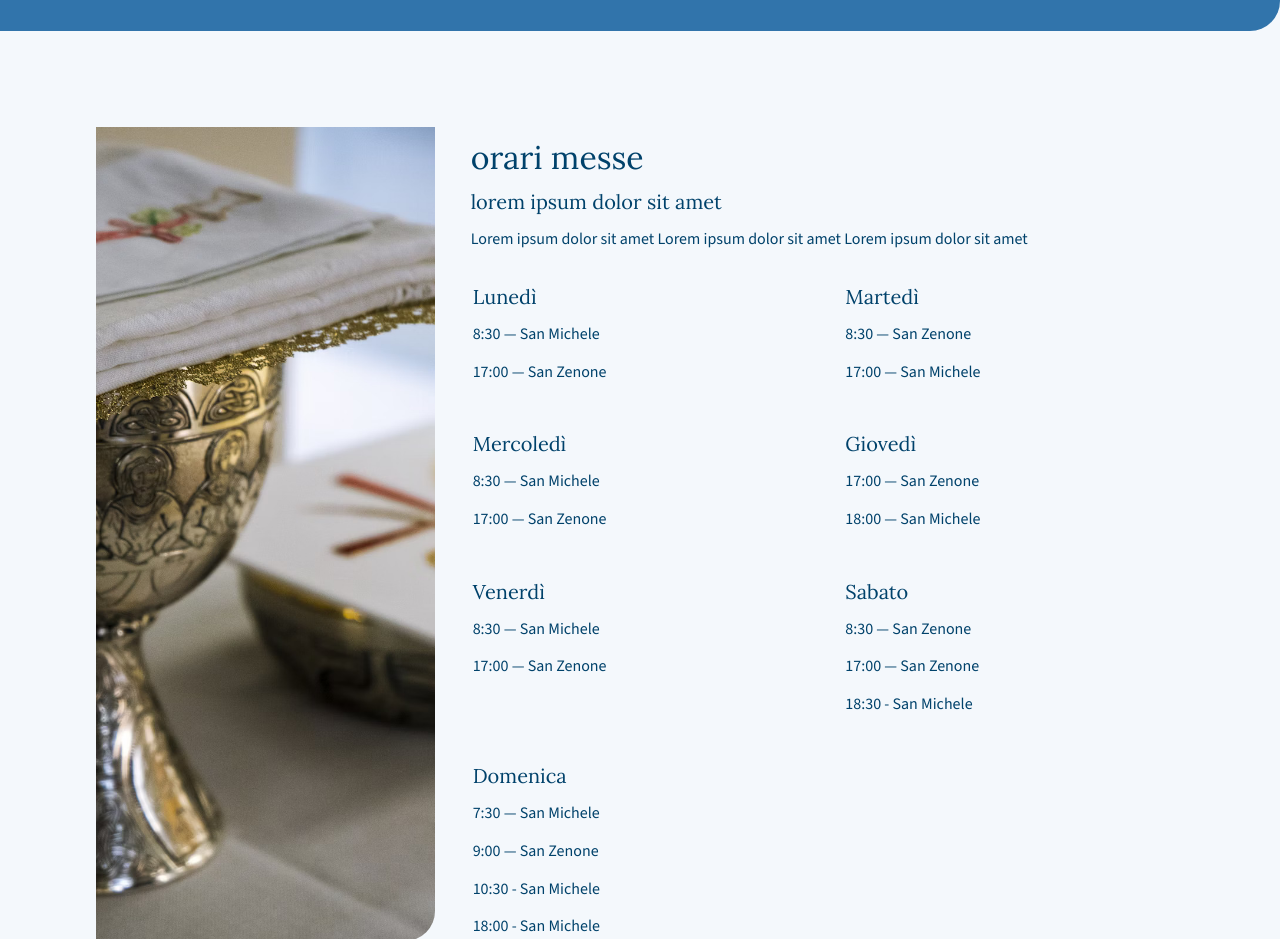
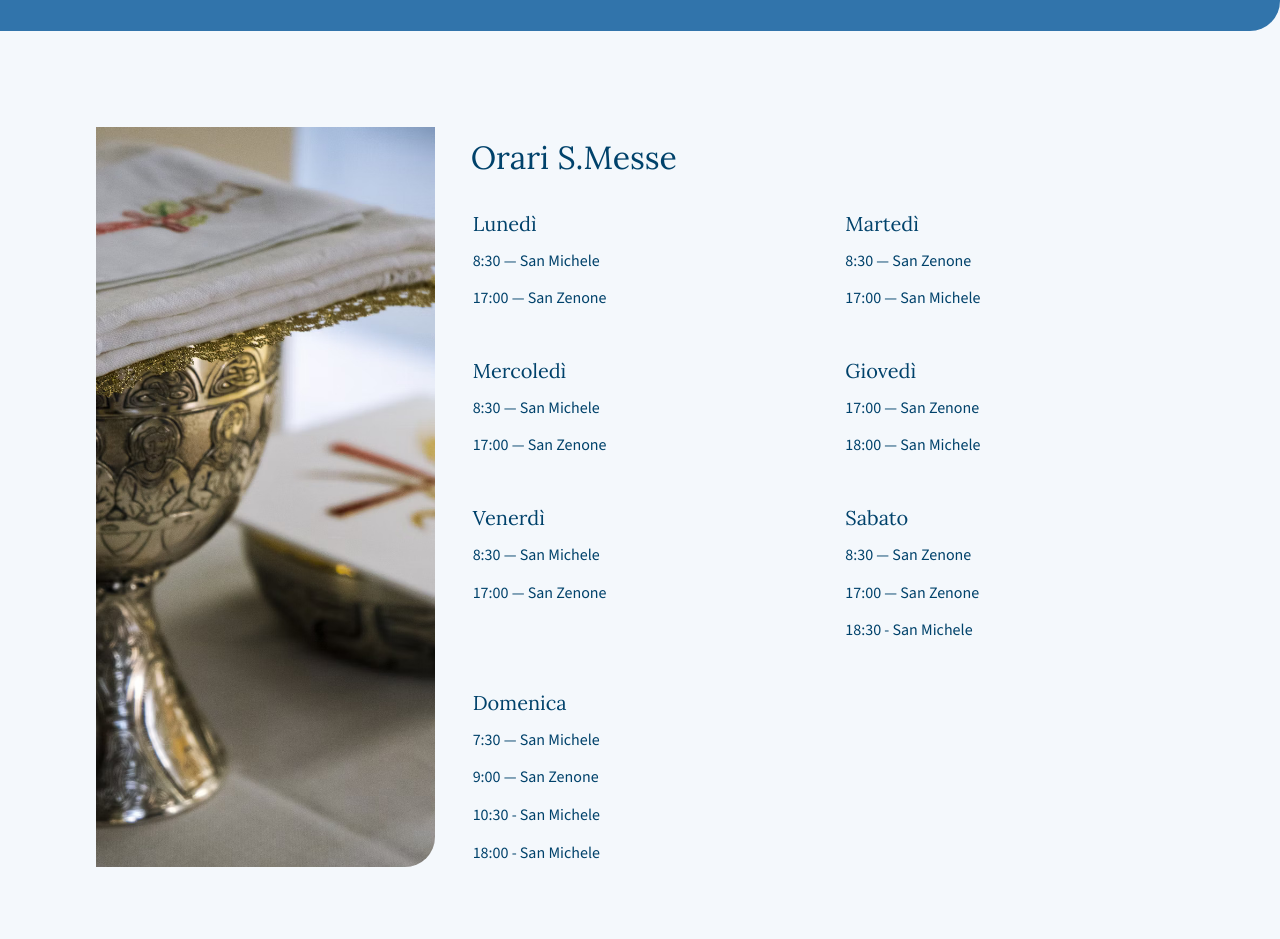
Before and after one commit to ClaudiaCavalleri/parrocchieprevalle, a React (Vite) app: page / in a window 1280 px wide. Shown: the part 2831-3770 px from the top of the page. Built offline with nearby package versions, Linux system fonts and the light colour scheme.

Commit message:
Fix button issue external links

```diff
--- a/src/App.tsx
+++ b/src/App.tsx
@@ -109,7 +109,7 @@ export default function App() {
                         con i dati inseriti, all'indirizzo email indicato in fase di iscrizione.`,
                     cta: {
                         label: "Compila il modulo",
-                        href: "https://forms.gle/E5fopP1k3UF5sz2YA"
+                        href: "https://forms.gle/E5fopP1k3UF5sz2YA",
                     }
                 },
                 contentList: [
@@ -174,9 +174,9 @@ export default function App() {
             mediaContent={{
                 type: 'image',
                 content: {
-                    title: 'orari messe',
-                    subtitle: 'lorem ipsum dolor sit amet',
-                    text: 'Lorem ipsum dolor sit amet Lorem ipsum dolor sit amet Lorem ipsum dolor sit amet ',
+                    title: 'Orari S.Messe',
+                    subtitle: '',
+                    text: '',
                 },
                 tabList: messeData,
                 mediaPosition: 'left',
--- a/src/components/atoms/Button/Button.tsx
+++ b/src/components/atoms/Button/Button.tsx
@@ -20,19 +20,23 @@ const Button: FC<ButtonProps> = ({
     variant = 'default',
 }) => {
     const handleClick = (event: MouseEvent<HTMLButtonElement | HTMLAnchorElement>) => {
-        event.preventDefault();
+        if (targetId) {
+            event.preventDefault();
 
-        if (targetId) {
             const element = document.getElementById(targetId);
             if (element) {
                 element.scrollIntoView({ behavior: 'auto' });
             }
-        }
 
-        if (typeof onClick === 'function') {
-            setTimeout(() => {
+            if (typeof onClick === 'function') {
+                setTimeout(() => {
+                    onClick();
+                }, 50);
+            }
+        } else {
+            if (typeof onClick === 'function') {
                 onClick();
-            }, 50);
+            }
         }
     };
 
--- a/src/index.css
+++ b/src/index.css
@@ -348,6 +348,7 @@ header menu .cta-wrapper {
 
 .cta--default:hover {
     background-color: var(--secondary);
+    color: var(--light) !important;
 }
 
 .cta--primary {
```
Also changed, not shown: 2 other files (tests, documents, lock files or other folders).
